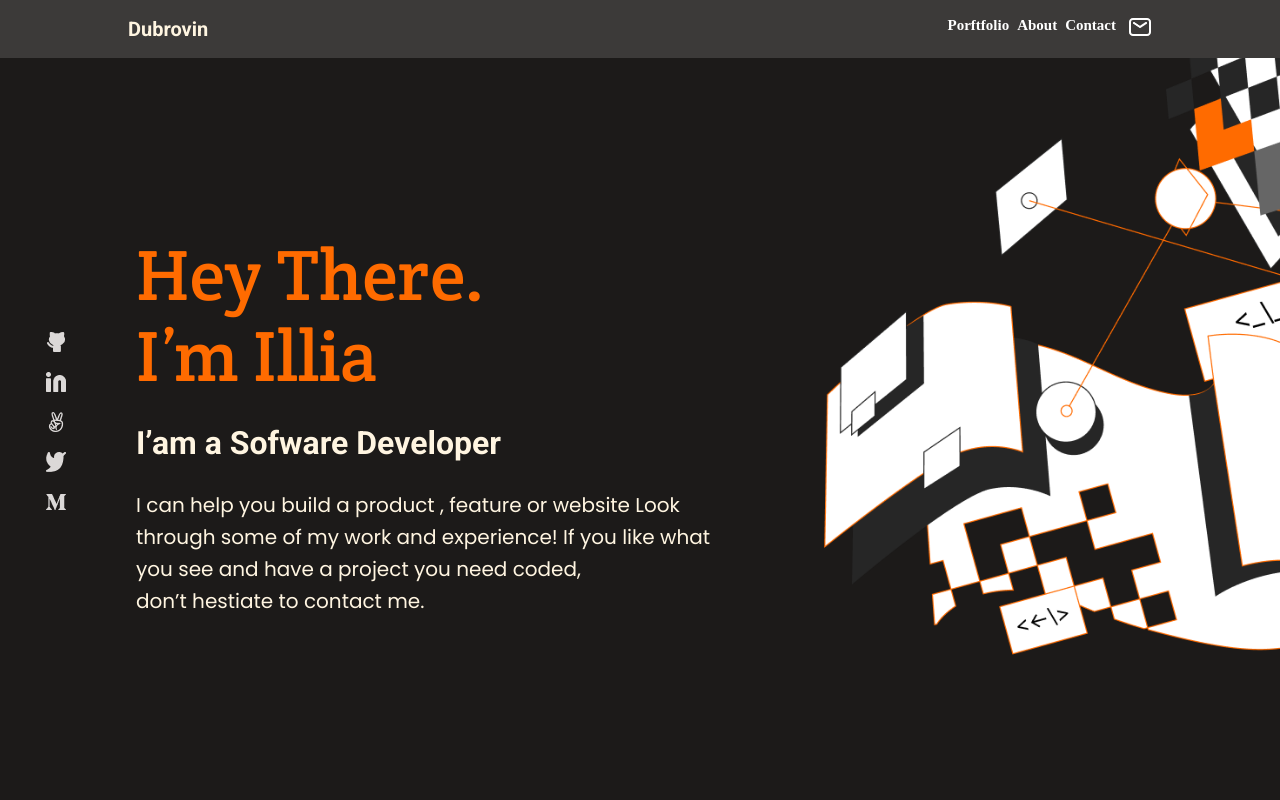
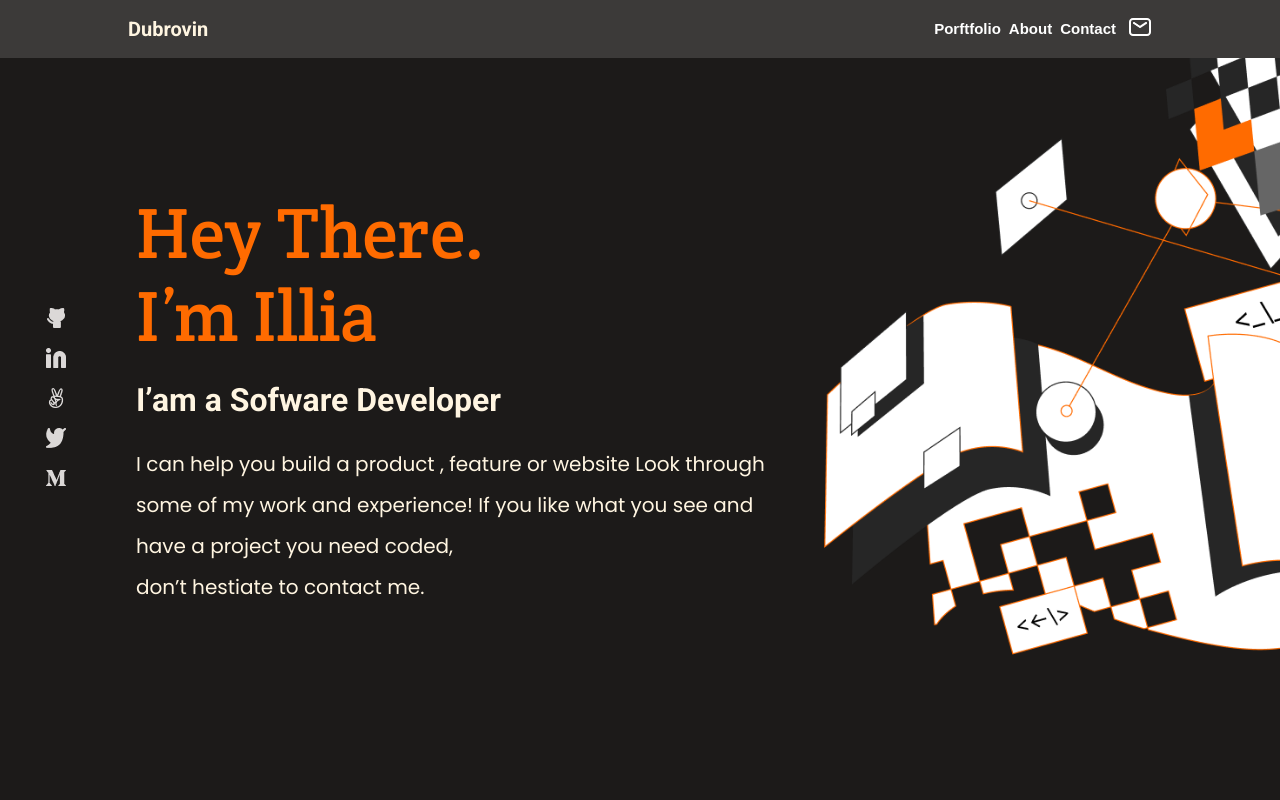
Before and after one commit to aliveGUY/Portfolio, a website: page index.html in a window 1280 px wide. Shown: the top 800 px of the page. Drawn offline with Linux system fonts and the light colour scheme.

Commit message:
Centering content in markup, sections: Topbar, Headline, Form

```diff
--- a/index.css
+++ b/index.css
@@ -366,7 +366,7 @@ body {
 
 .Form-text {
   max-width: 425px;
-  margin-bottom: 58px;
+  margin: 45px 0;
 }
 
 .Form-text h2 {
@@ -475,27 +475,28 @@ textarea[name="user_message"]::placeholder {
   }
 
   .headline-content {
+    height: 100vh;
+    display: flex;
+    justify-content: center;
     grid-area: headline;
-    left: 143px;
-    padding-top: calc(22.1vh + var(--TopBar-Height));
-    width: 90vw;
-    max-width: 575px;
+    padding-top: 0;
+    max-width: 50vw;
   }
 
   .headline-content h1 {
     font-size: 72px;
-    line-height: 81px;
+    line-height: 82.5px;
   }
 
   .headline-content h2 {
     padding: 24px 0;
     font-size: 32px;
-    line-height: 44px;
+    line-height: 3vw;
   }
 
   .headline-content p {
     font-size: 20px;
-    line-height: 32px;
+    line-height: 3.2vw;
   }
 
   /* -------------------------------------------------------------------------------------------------------- */
@@ -661,10 +662,12 @@ textarea[name="user_message"]::placeholder {
 
   .Form {
     flex-direction: row;
-    padding: 130px 10% 25vh 10%;
+    height: 100vh;
+    padding: 0 10%;
   }
 
   .Form-text {
+    margin: 0;
     margin-right: 24px;
   }
 
@@ -686,6 +689,8 @@ textarea[name="user_message"]::placeholder {
 
   /* ---------------------- */
   .Topbar-Desk-Nav ul li {
+    display: flex;
+    align-items: center;
     list-style: none;
     margin-right: 8px;
   }
@@ -764,6 +769,7 @@ textarea[name="user_message"]::placeholder {
   }
 
   .Topbar-Desk-Nav ul li a {
+    font-family: 'Init', sans-serif;
     font-size: 15px;
     font-weight: 600;
     line-height: 20px;
@@ -772,7 +778,9 @@ textarea[name="user_message"]::placeholder {
   }
 
   .Social-media#top {
-    padding-top: calc(33.2vh + var(--TopBar-Height));
+    height: 100vh;
+    padding-top: 0;
+    justify-content: center;
     flex-direction: column;
     grid-area: social;
   }
```
Also changed, not shown: README.md.
